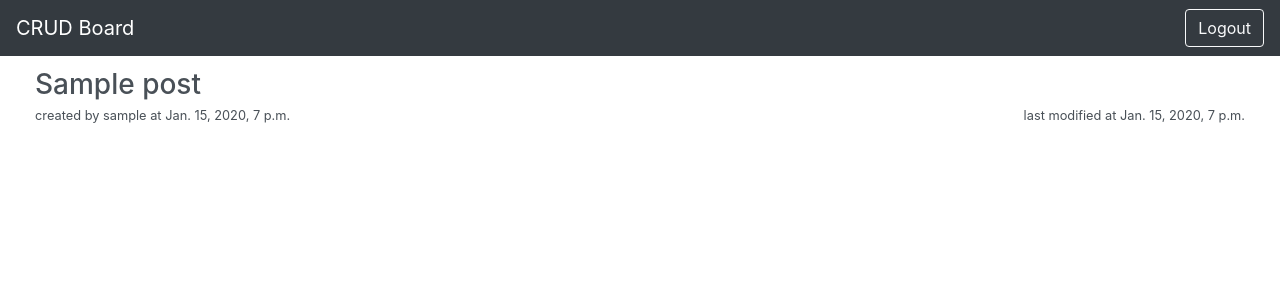
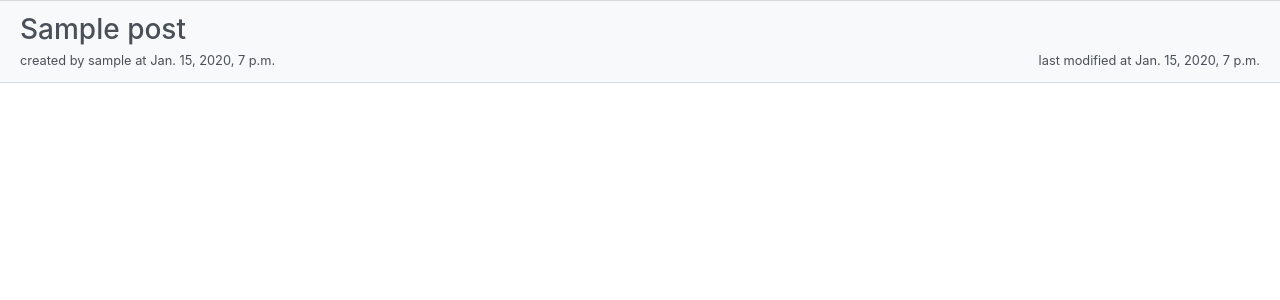
Before and after one commit to hjbc0921/waffle_hw2, a Django app: page / in a window 1280 px wide. Shown: the top 300 px of the page. Run offline with Django 3.2, Linux system fonts and the light colour scheme; tables that the repository leaves empty hold one stand-in row (values such as "Sample post"); some libraries are stand-ins or nearby versions.

Commit message:
base template

```diff
--- a/board/templates/board/base.html
+++ b/board/templates/board/base.html
@@ -3,11 +3,7 @@
         <title>CRUD Board</title>
     </head>
     <body>
-        <nav class="navbar navbar-dark bg-dark">
-            <a class="navbar-brand" href="/">CRUD Board</a>
-            <button class="btn btn-outline-light" type="submit">Logout</button>
-        </nav>
-        <div class="container-fluid">
+        <div class="container-fluid"></div>
         {% block content %}
         {% endblock %}
         </div>
```
